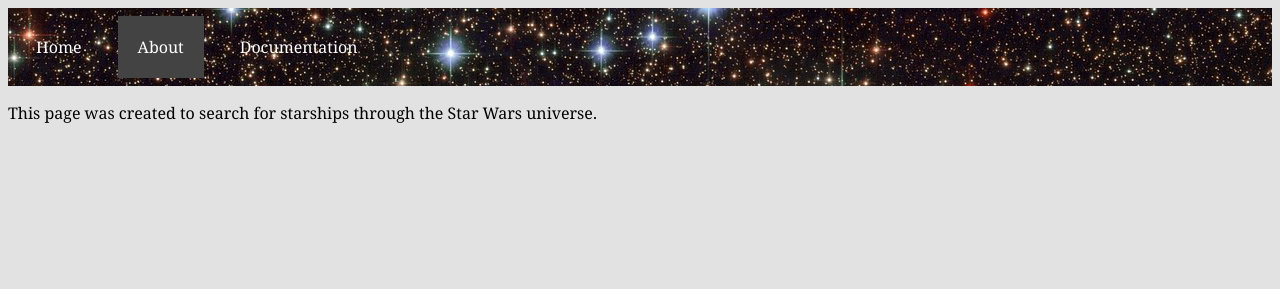
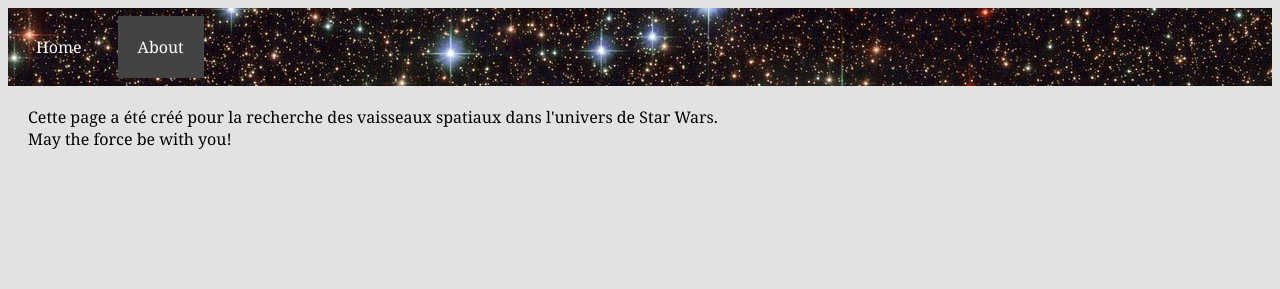
Before and after one commit to DMyTryC/StarshipChallenge, a plain HTML site: page about.html in a window 1280 px wide. Drawn offline with Linux system fonts and the light colour scheme.

Commit message:
Adding final version of the html

```diff
--- a/about.html
+++ b/about.html
@@ -11,13 +11,10 @@
 <nav class="navMenu">
     <li><a href="index.html">Home</a></li>
     <li><a class="active" href="about.html">About</a></li>
-    <li><a href="documentation.html">Documentation</a></li>
 </nav>
-<p>
-    This page was created to search for starships through the Star Wars universe.
-</p>
-<div class="lightsaber">
-    <!-- Add later https://codepen.io/ncerminara/pen/KzurJ -->
+<div class="desc">
+    Cette page a été créé pour la recherche des vaisseaux spatiaux dans l'univers de Star Wars.<br/>
+    May the force be with you!
 </div>
 </body>
 </html>
```
Also changed, not shown: index.html (+0 -5 lines).
